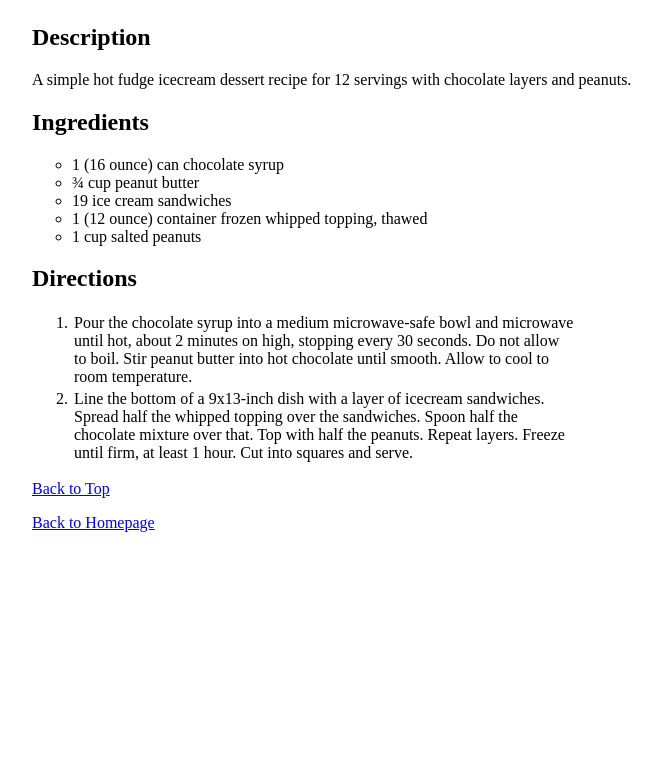
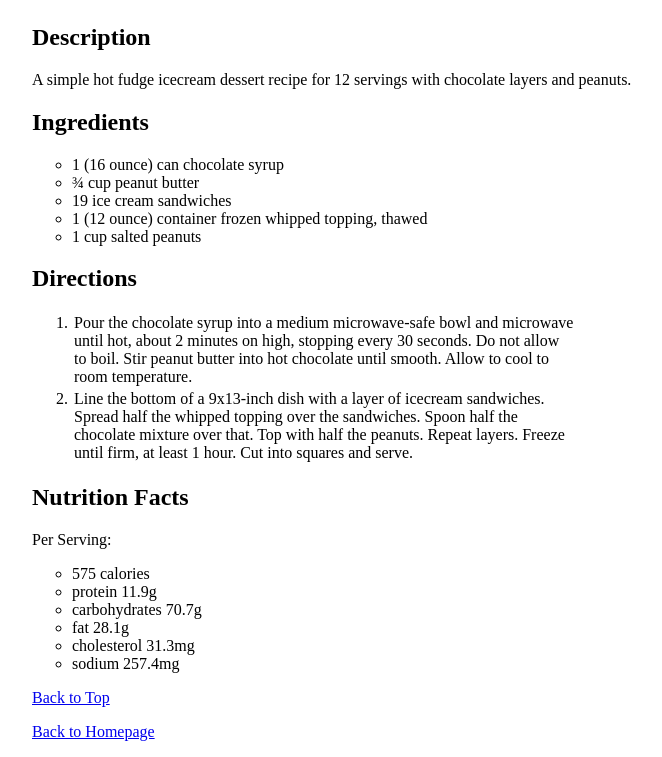
Before and after one commit to justinwastaken/odin-recipes, a plain HTML site: page recipes/fudge-icecream-bar.html in a window 1280 px wide. Shown: the part 676-1433 px from the top of the page, without its empty margins (16-678 px from the left). Before the commit the page ends 1224 px from the top, so only its background shows below. Drawn offline with Linux system fonts and the light colour scheme.

Commit message:
Added nutrition facts

```diff
--- a/recipes/fudge-icecream-bar.html
+++ b/recipes/fudge-icecream-bar.html
@@ -37,6 +37,16 @@
        <li><div class="a">Line the bottom of a 9x13-inch dish with a layer of icecream sandwiches. Spread half the whipped topping over the sandwiches. Spoon half the chocolate mixture over that. Top with half the peanuts. Repeat layers. Freeze until firm, at least 1 hour. Cut into squares and serve.
       </div></li>
    </ol>
+   <h2>Nutrition Facts</h2>
+   <p>Per Serving:</p>
+   <ul>
+      <li>575 calories</li>
+      <li>protein 11.9g</li>
+      <li>carbohydrates 70.7g</li>
+      <li>fat 28.1g</li>
+      <li>cholesterol 31.3mg</li>
+      <li>sodium 257.4mg</li>
+   </ul>
    <p><a href="/recipes/fudge-icecream-bar.html">Back to Top</a></li></p>
    <p><a href="/index.html">Back to Homepage</a></p>
  </body>
```
Also changed, not shown: recipes/chicken-breast-sandwich.html (+1 -1 lines).
